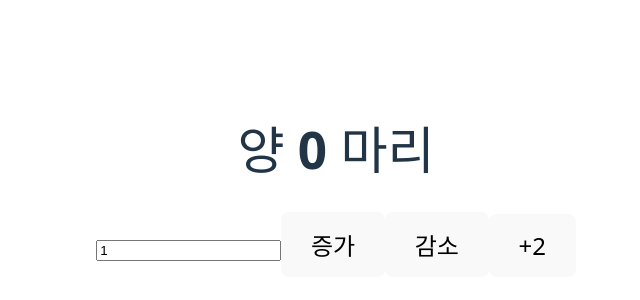
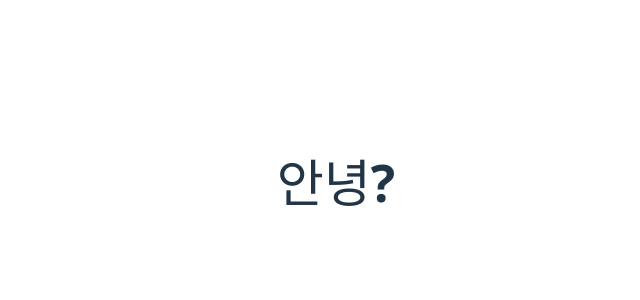
Before and after one commit to osparking/react-callback, a React (Vite) app: page / in a window 1280 px wide. Shown: the part 218-518 px from the top of the page, without its empty margins (304-944 px from the left). Built offline with nearby package versions, Linux system fonts and the light colour scheme.

Commit message:
app just prints 안녕? on the browser

```diff
--- a/src/App.jsx
+++ b/src/App.jsx
@@ -8,7 +8,7 @@ function App() {
     setsheepCount(sheepCount + step);
   }
   const incSheepByTwo = () => {
-    setsheepCount(s => s + step);
+    setsheepCount(10);
     setsheepCount(s => s + step);
   }
   const decSheepCount = () => {
@@ -20,14 +20,7 @@ function App() {
 
   return (
     <>
-      <h1>양 {sheepCount} 마리</h1>
-      <input
-        type="number"
-        value={step}
-        onChange={changeStep} />
-      <h2><button onClick={incSheepCount}>증가</button></h2>
-      <h2><button onClick={decSheepCount}>감소</button></h2>
-      <h2><button onClick={incSheepByTwo}>+2</button></h2>
+      <h1>안녕?</h1>
     </>
   )
 }
```
